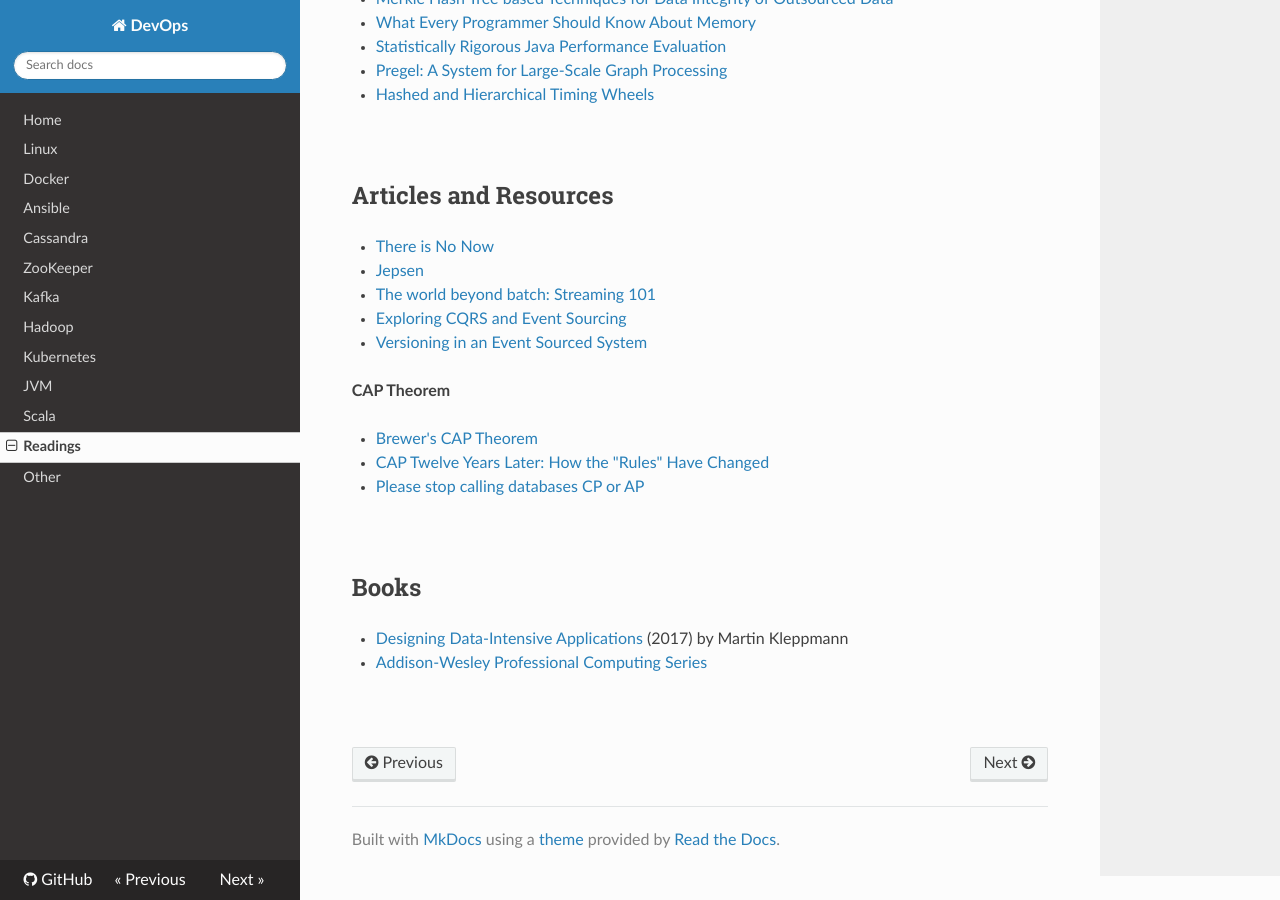
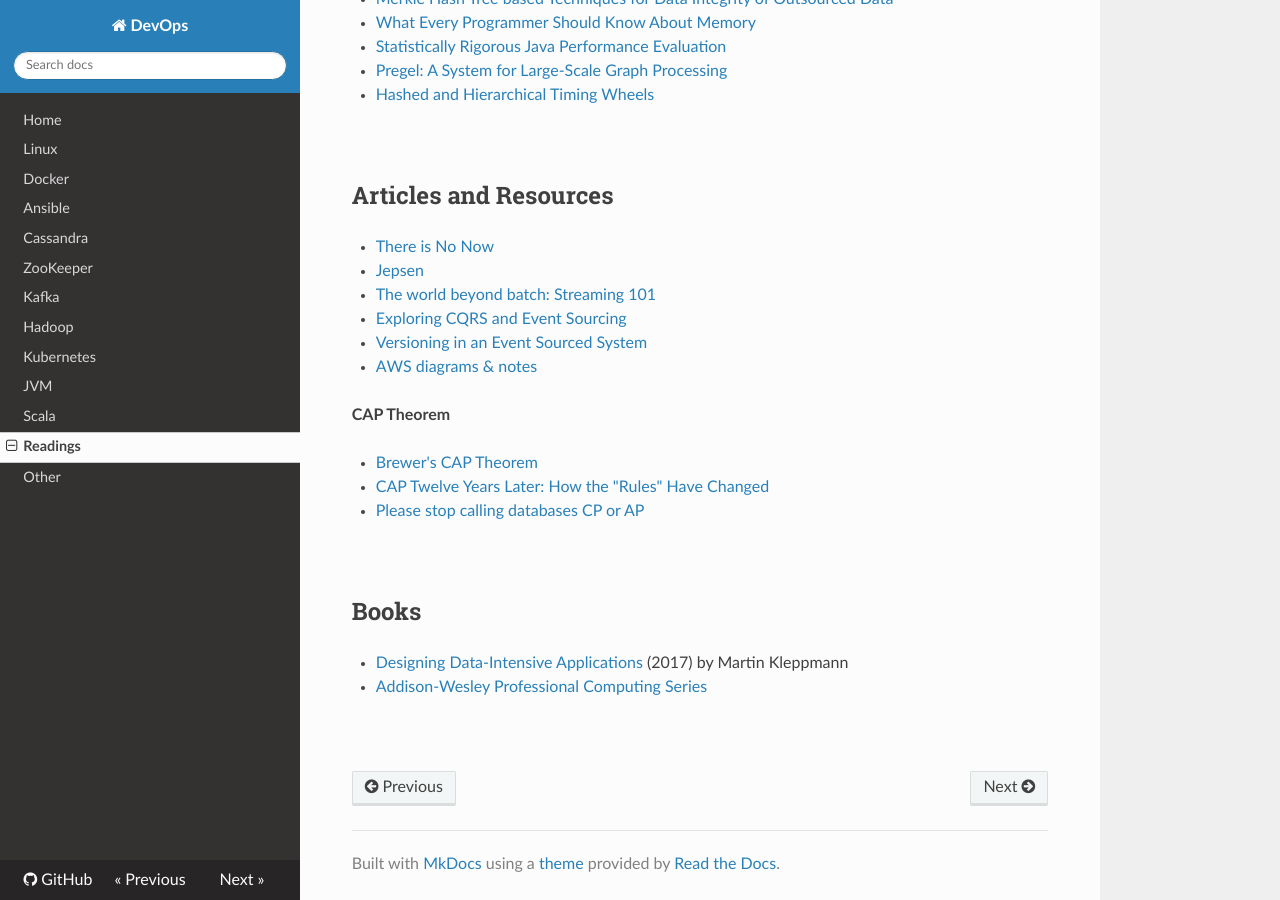
Before and after one commit to niqdev/devops, an MkDocs documentation site: the page built from docs/readings.md, in a window 1280 px wide and 900 px high, scrolled down 600 px. Built offline with MkDocs 1.6.1, drawn with Linux system fonts in a browser that asks for light colours; nearby versions of some CDN libraries; old or Windows-style settings are respelled for this version of MkDocs.

Commit message:
doc: update readings

```diff
--- a/docs/readings.md
+++ b/docs/readings.md
@@ -60,6 +60,8 @@
 
 * [Versioning in an Event Sourced System](https://leanpub.com/esversioning/read)
 
+* [AWS diagrams & notes](https://www.awsgeek.com)
+
 **CAP Theorem**
 
 * [Brewer's CAP Theorem](http://www.julianbrowne.com/article/brewers-cap-theorem)
```
